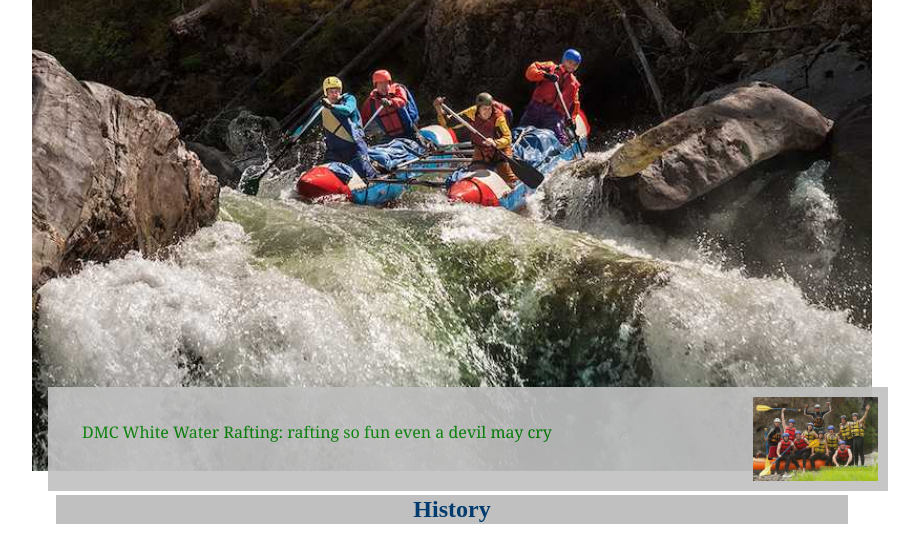
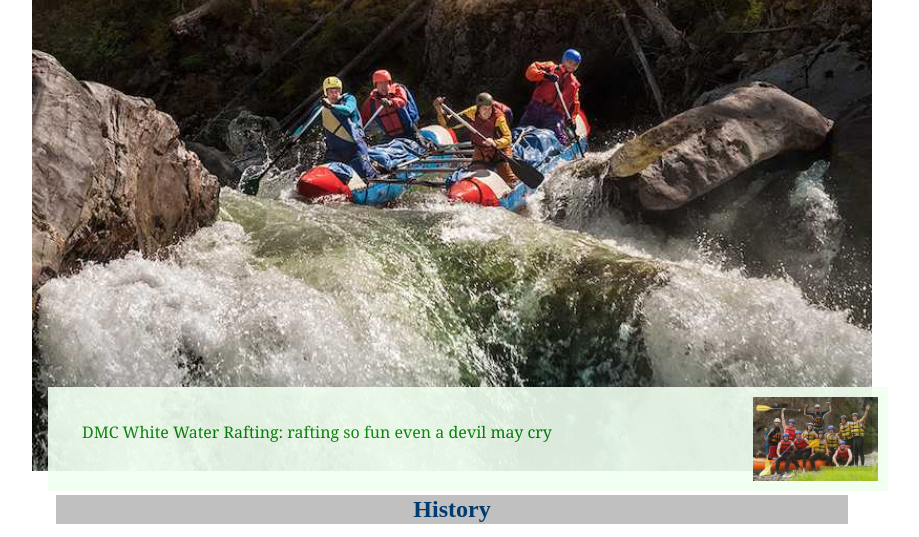
Before and after one commit to madgaster5678/wdd130, a plain HTML site: page wwr/about.html in a window 1280 px wide. Shown: the part 184-721 px from the top of the page, without its empty margins (188-1107 px from the left). Drawn offline with Linux system fonts and the light colour scheme.

Commit message:
fixed some problems

```diff
--- a/wwr/about.html
+++ b/wwr/about.html
@@ -6,7 +6,7 @@
     <meta name="viewport" content="width=device-width, initial-scale=1.0">
     <meta name="description"
       content="this site is for information about this particular white water rafting site and what is can do for you when planning you next white water rafting trip.">
-    <meta name="Author" content="Ammon Griner">
+    <meta name="author" content="Ammon Griner">
     <title>About us</title>
     <link rel="stylesheet" href="styles/rafting.css">
 </head>
--- a/wwr/styles/rafting.css
+++ b/wwr/styles/rafting.css
@@ -74,13 +74,13 @@ h2 {
     text-align: center;
 }
 
-article {
+.hero article {
     position: absolute;
     bottom: 200px;
     width: 100%;
     padding: 10px;
     opacity: 0.9;
-    background-color: var(--secondary-color);
+    background-color: var(--accent2-color);
 }
 
 .hero article img {
```
